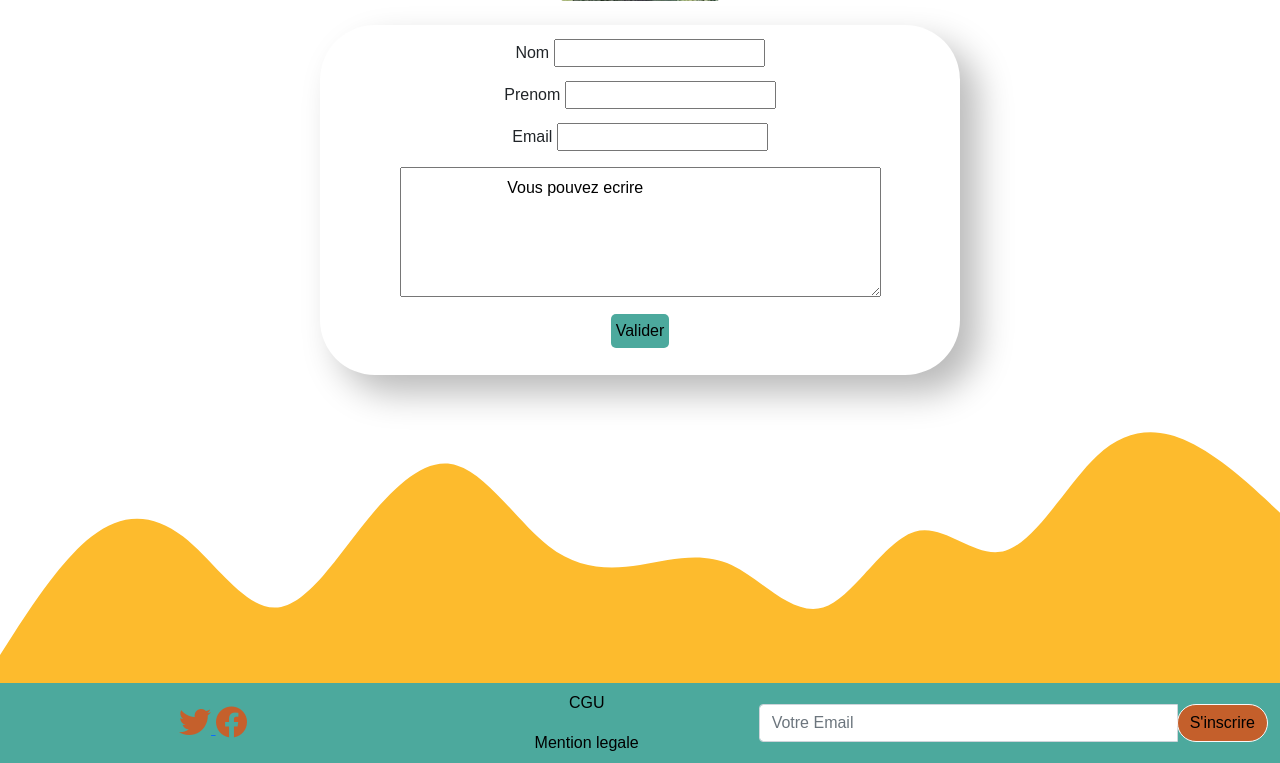
After one commit to alexandrechampouret/projet-infinit-aide, a Symfony app: template templates/home/contact.html.twig in a window 1280 px wide. The commit adds this page. Shown: the part 443-1206 px from the top of the page. Run offline with Twig, Linux system fonts and the light colour scheme; the template is opened without the code that fills it, so the values that code supplies are empty; some libraries are stand-ins or nearby versions; some web fonts are replaced.

Commit message:
mise en place des pages login/inscription/contact

```diff
--- /dev/null
+++ b/public/css/login.css
@@ -0,0 +1,62 @@
+/*============== Formulaire connexion =========== */
+.toto{
+
+    justify-content: center;
+    align-items: center;
+    text-align: center;
+    width: 40%;
+    height: 200px;
+    border-radius: 55px;
+    background: #ffffff;
+    box-shadow: 18px 18px 35px #bababa, -18px -18px 35px #ffffff;
+}
+#login_formulaire_connexion{
+    margin-top: 10px;
+    padding: 5px;
+    border: none;
+    border-radius: 5px;
+    background-color: #4ca99d;
+}
+
+
+/*============== Formulaire contact =========== */
+.toto1 {
+
+    justify-content: center;
+    align-items: center;
+    text-align: center;
+    width: 50%;
+    height: 350px;
+    border-radius: 55px;
+    background: #ffffff;
+    box-shadow: 18px 18px 35px #bababa, -18px -18px 35px #ffffff;
+}
+.ogin_formulaire_connexion{
+    margin-top: 10px;
+    padding: 5px;
+    border: none;
+    border-radius: 5px;
+    background-color: #4ca99d;
+}
+.img{
+    /* mask-image: url('../images/porte.jpg');
+    mask-repeat: no-repeat; */
+    clip-path: polygon(30% 0%, 70% 0%, 100% 30%, 100% 70%, 70% 100%, 30% 100%, 0% 70%, 0% 30%);
+    height: 300px;
+    background: url('../images/forest-g.jpg') center center no-repeat;
+}
+.z{
+    display: flex;
+    justify-content: center;
+    align-items: center;
+    z-index: 2;
+    height: 200px;
+    color: white;
+
+}
+.img-connect{
+    clip-path: polygon(50% 0%, 100% 50%, 50% 100%, 0% 50%);
+    background: url('../images/connexion.jpg') center center no-repeat;
+    width: 50%;
+    height: 300px;
+}
--- a/templates/base.html.twig
+++ b/templates/base.html.twig
@@ -41,14 +41,14 @@
 						<div class="collapse navbar-collapse">
 							<ul class="navbar-nav ms-auto mb-2 mb-lg-0">
 								<li class=" nav-item pe-2">
-									<a class="nav-link" aria-current="page" href="#">Contact
+									<a class="nav-link" aria-current="page" href="{{ path('contact')}}">Contact
 									</a>
 								</li>
 								<li class=" nav-item pe-2">
 									<a class="nav-link" href="#">Mon Espace</a>
 								</li>
 								<li class=" nav-item pe-2">
-									<a class="nav-link" href="#">Repères Pratiques</a>
+									<a class="nav-link" href="{{ path('reperepratique')}}">Repères Pratiques</a>
 								</li>
 								<li class=" nav-item pe-5">
 									<a class="nav-link" href="#">Se faire Aider</a>
@@ -76,12 +76,6 @@
 
 
 			{% block body %}{% endblock %}
-			<!--Fléche de retour en haut / d-flex utiliser pour placer la fléche a la gauche avec justify-content: end -->
-			<div class="scroll_to_top">
-				<a href="#">
-					<i class="fas fa-arrow-circle-up d-flex mb-2 img" style="font-size: 40px; justify-content: end;"></i>
-				</a>
-			</div>
 			<footer>
 				<div class="container">
 					<div class="row " style=" align-items: center;">
--- /dev/null
+++ b/templates/home/contact.html.twig
@@ -0,0 +1,41 @@
+{% extends 'base.html.twig' %}
+
+
+{% block body %}
+
+	<br>
+	<br>
+	<br>
+    <br>
+	<br>
+	{% block title %}
+    <div class="container d-flex justify-content-center  ">
+    <div class="img">
+		<h1 class="text-center mt-5 z ">Formulaire de contact</h1>
+    </div>
+    </div>
+	{% endblock %}
+	<link rel="stylesheet" href="{{ asset('css/login.css') }}">
+
+	<form class="container mt-4  toto1" method="post" action="" enctype="multipart/form-data">
+		<label class="pt-3" for="nom">Nom</label>
+		<input type="text" name="nom" id="nom">
+		<br>
+		<label class="pt-3" for="prenom">Prenom</label>
+		<input type="text" name="prenom" id="prenom">
+		<br>
+
+		<label class="pt-3" for="email">Email</label>
+		<input type="text" name="email" id="email">
+		<br>
+		<textarea class="mt-3 pt-2" id="story" name="story" rows="5" cols="50">
+			Vous pouvez ecrire
+		</textarea>
+        <br>
+		<input class="ogin_formulaire_connexion" type="submit" name="s'inscrire" id="s'inscrire" value="Valider">
+	</form>
+	<br>
+	<svg xmlns="http://www.w3.org/2000/svg" viewbox="0 0 1440 320">
+		<path fill="#fdbb2d" fill-opacity="1" d="M0,288L17.1,261.3C34.3,235,69,181,103,154.7C137.1,128,171,128,206,154.7C240,181,274,235,309,234.7C342.9,235,377,181,411,138.7C445.7,96,480,64,514,74.7C548.6,85,583,139,617,165.3C651.4,192,686,192,720,186.7C754.3,181,789,171,823,186.7C857.1,203,891,245,926,234.7C960,224,994,160,1029,149.3C1062.9,139,1097,181,1131,170.7C1165.7,160,1200,96,1234,64C1268.6,32,1303,32,1337,48C1371.4,64,1406,96,1423,112L1440,128L1440,320L1422.9,320C1405.7,320,1371,320,1337,320C1302.9,320,1269,320,1234,320C1200,320,1166,320,1131,320C1097.1,320,1063,320,1029,320C994.3,320,960,320,926,320C891.4,320,857,320,823,320C788.6,320,754,320,720,320C685.7,320,651,320,617,320C582.9,320,549,320,514,320C480,320,446,320,411,320C377.1,320,343,320,309,320C274.3,320,240,320,206,320C171.4,320,137,320,103,320C68.6,320,34,320,17,320L0,320Z"></path>
+	</svg>
+{% endblock %}
--- a/templates/user/inscription.html.twig
+++ b/templates/user/inscription.html.twig
@@ -27,4 +27,5 @@
 		</div>
 	{% endfor %}
     {#formulaire Inscription#}
-	{{form(form)}}{% endblock %}
+	{{form(form)}}
+	{% endblock %}
```
Also changed, not shown: src/Controller/HomeController.php (+23 -0 lines), templates/home/index.html.twig (+7 -0 lines), templates/home/reperepratique.html.twig (added, +10 -0 lines), templates/user/login.html.twig (+21 -8 lines), public/images/connexion.jpg (added).
